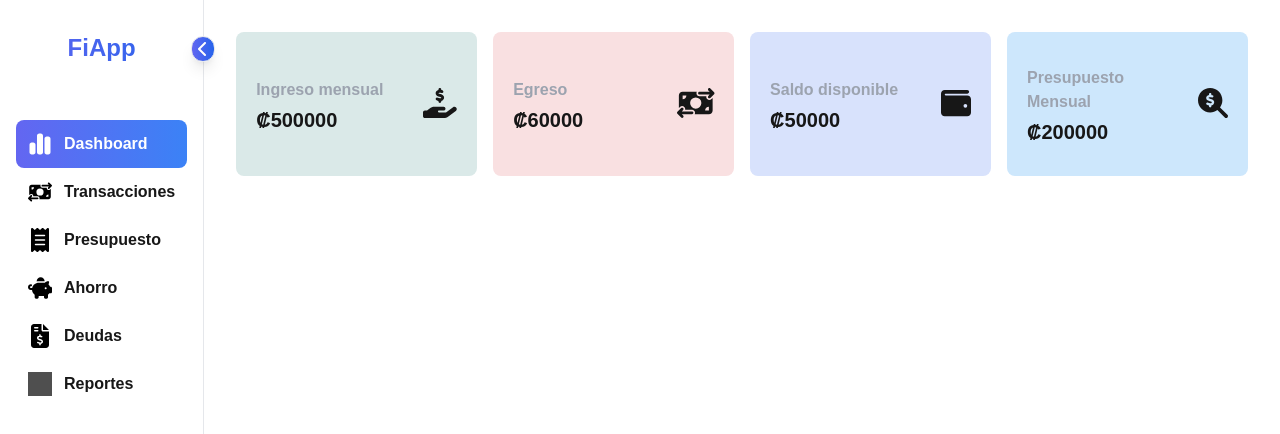
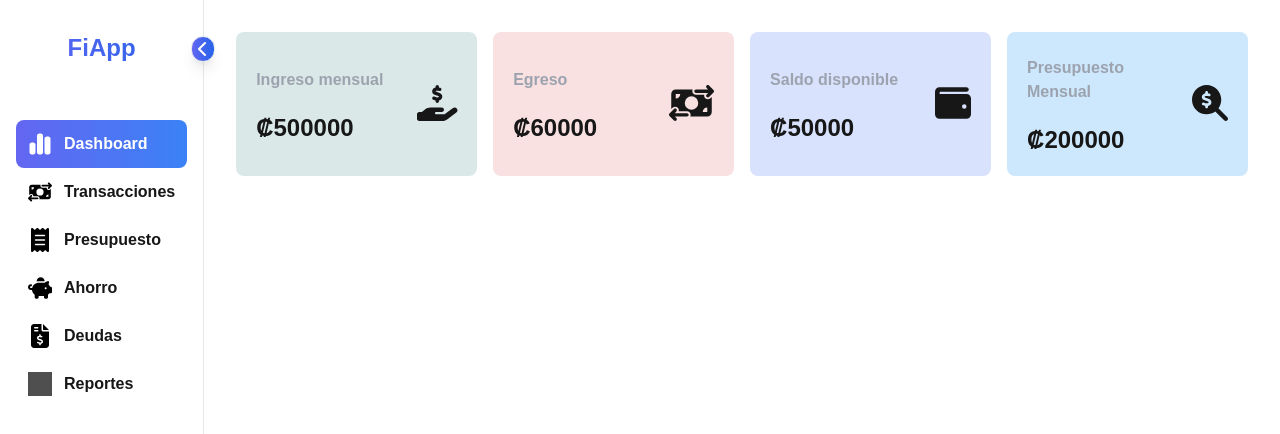
Before and after one commit to Jeim05/personal-finance-app, a Next.js app: page / in a window 1280 px wide. Shown: the top 434 px of the page. Built offline with nearby package versions, Linux system fonts and the light colour scheme; grey boxes are pictures that could not be loaded.

Commit message:
flex-basis

```diff
--- a/components/dashboard/card.tsx
+++ b/components/dashboard/card.tsx
@@ -4,12 +4,12 @@ import { FontAwesomeIcon } from '@fortawesome/react-fontawesome'
 
 export default function Card({title,amount, icon, icon_variant, variant}: CardProps) {
   return (
-    <div className={`grid grid-flow-row-dense grid-cols-3 py-4 px-5 rounded-lg items-center w-full h-36 ${variant}`}>
-      <div className='col-span-2'>
-        <h3 className='font-bold text-gray-400 py-1'>{title}</h3>
-        <p className='font-bold text-xl'>₡{amount}</p>
+    <div className={`flex flex-row py-4 px-5 rounded-lg items-center w-full h-36 ${variant}`}>
+      <div className='basis-3/4'>
+        <h3 className='font-bold text-gray-400 py-1 mb-4'>{title}</h3>
+        <p className='font-bold text-2xl'>₡{amount}</p>
       </div>
-      <div className={`text-3xl text-end ${icon_variant}`}>
+      <div className={`basis-1/4 text-4xl text-end ${icon_variant}`}>
       <FontAwesomeIcon icon={icon} />
       </div>
     </div>
```
